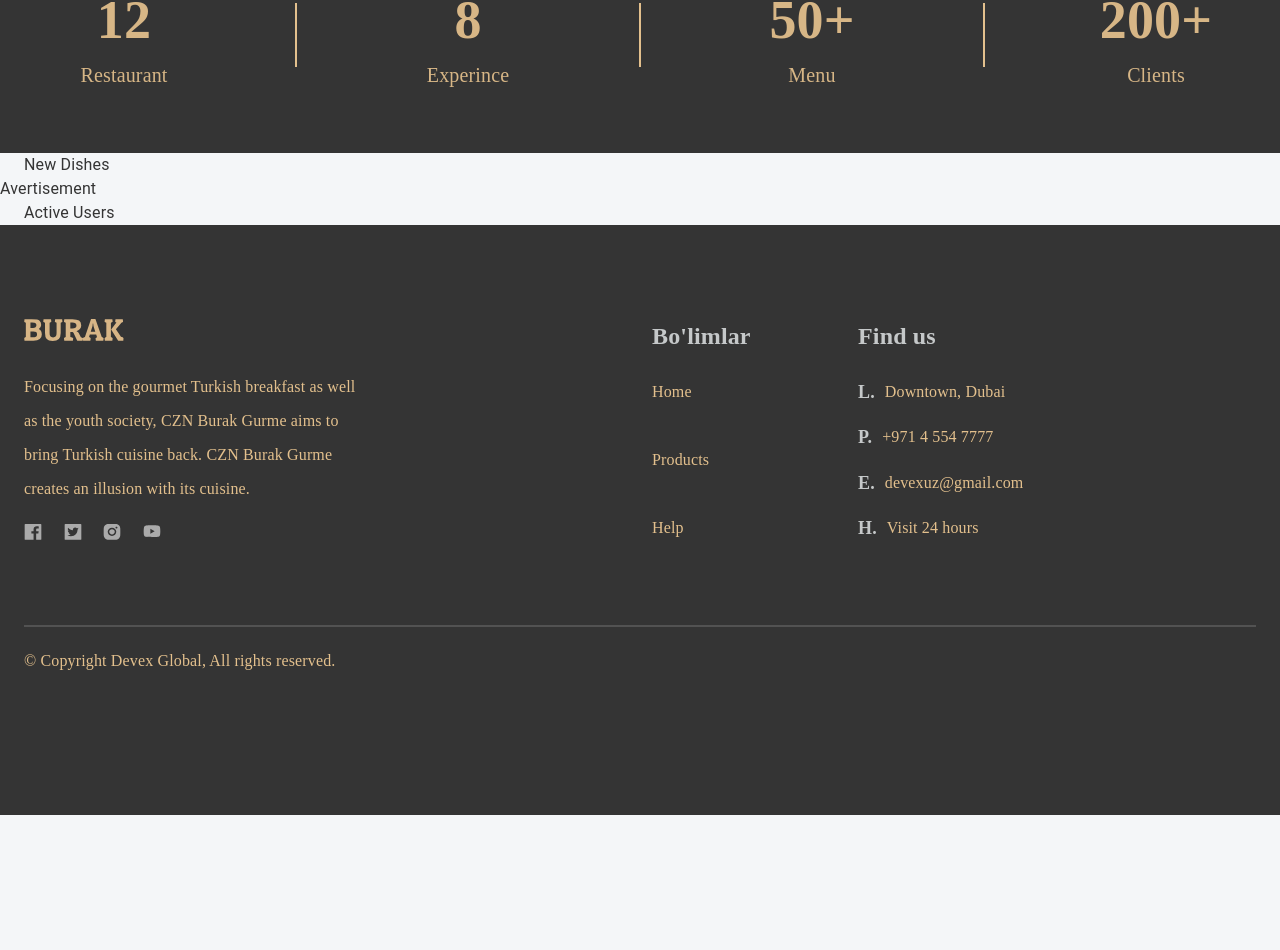
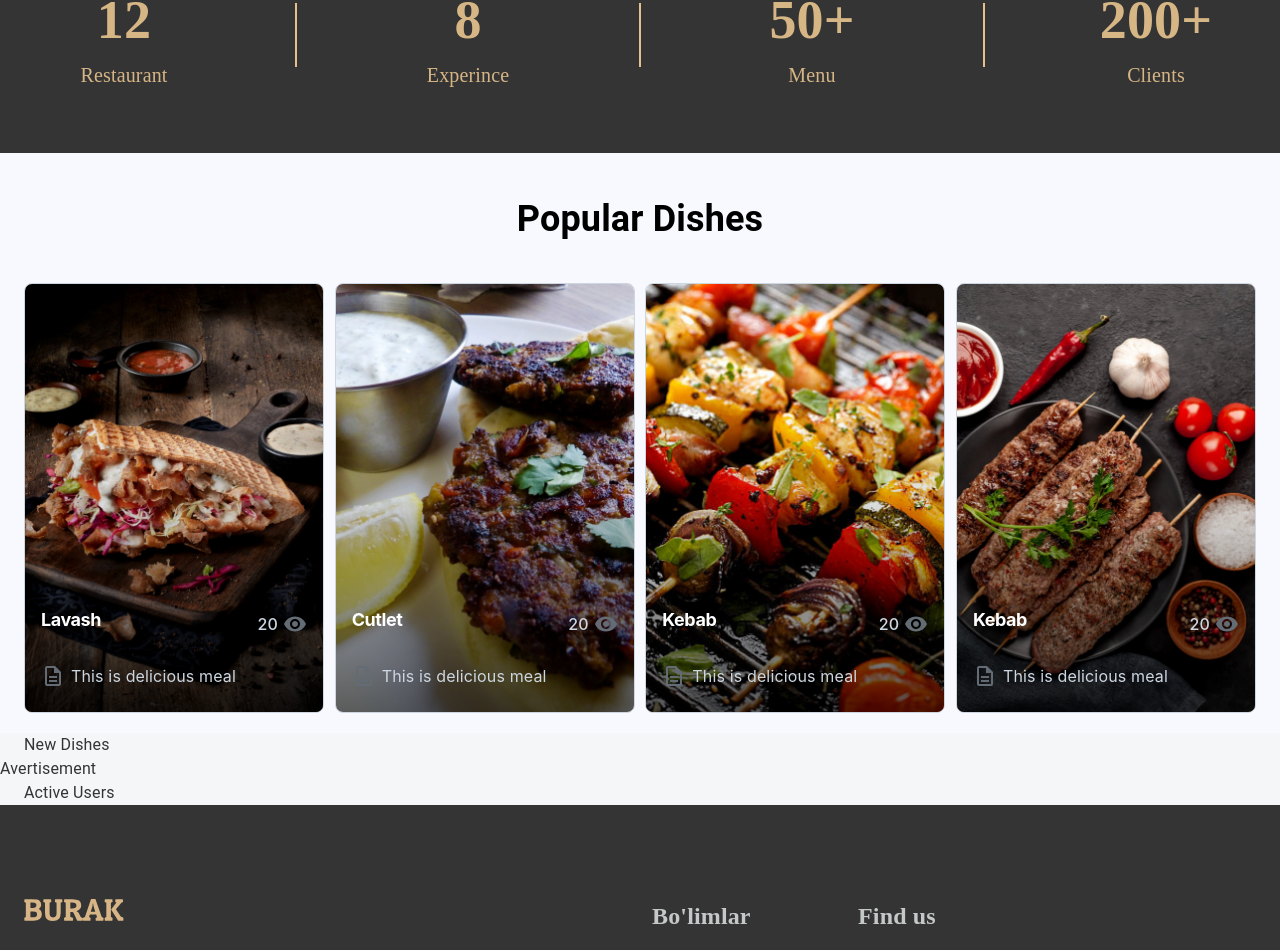
Before and after one commit to ShohbozKurbonbekov/burak-react, a React (Create React App) app: page / in a window 1280 px wide. Shown: the part 856-1806 px from the top of the page. Before the commit the page ends 1671 px from the top, so only its background shows below. Built offline with nearby package versions, Linux system fonts and the light colour scheme.

Commit message:
feat: developing popularDishes sectional component

```diff
--- a/package.json
+++ b/package.json
@@ -6,6 +6,7 @@
     "@emotion/react": "^11.14.0",
     "@emotion/styled": "^11.14.0",
     "@mui/icons-material": "5.8.4",
+    "@mui/joy": "^5.0.0-beta.52",
     "@mui/material": "^7.0.2",
     "@reduxjs/toolkit": "^1.8.1",
     "@testing-library/jest-dom": "^4.2.4",
--- a/src/app/screens/HomePage/PopularDishes.tsx
+++ b/src/app/screens/HomePage/PopularDishes.tsx
@@ -1,10 +1,98 @@
 import React from "react";
-import { Container } from "@mui/material";
+import { Container, Stack, Box } from "@mui/material";
+import { Card, CardContent, CardCover, Typography } from "@mui/joy";
+import { CssVarsProvider } from "@mui/joy/styles";
+import { CardOverflow } from "@mui/joy";
+import VisibilityIcon from "@mui/icons-material/Visibility";
+import DescriptionOutlinedIcon from "@mui/icons-material/DescriptionOutlined";
+import LocationOnRoundedIcon from "@mui/icons-material/LocationOnRounded";
+
+const list = [
+  {
+    productName: "Lavash",
+    imagePath: "/img/lavash.webp",
+  },
+  {
+    productName: "Cutlet",
+    imagePath: "/img/cutlet.webp",
+  },
+  {
+    productName: "Kebab",
+    imagePath: "/img/kebab.webp",
+  },
+  {
+    productName: "Kebab",
+    imagePath: "/img/kebab-fresh.webp",
+  },
+];
 
 export default function PopularDishes() {
   return (
-    <div>
-      <Container></Container>
+    <div className="popular-dishes-frame">
+      <Container>
+        <Stack className="popular-section">
+          <Box className="category-name">Popular Dishes</Box>
+          <Stack className="cards-frame">
+            {list.map((product, number) => {
+              return (
+                <CssVarsProvider key={number}>
+                  <Card className="card">
+                    <CardCover>
+                      <img src={product.imagePath} alt="" />
+                    </CardCover>
+                    <CardCover className="card-cover" />
+                    <CardContent sx={{ justifyContent: "flex-end" }}>
+                      <Stack
+                        flexDirection={"row"}
+                        justifyContent={"space-between"}
+                      >
+                        <Typography
+                          level="h2"
+                          fontSize={"lg"}
+                          textColor={"#fff"}
+                          mb={1}
+                        >
+                          {product.productName}
+                        </Typography>
+                        <Typography
+                          sx={{
+                            fontWeight: "md",
+                            color: "neutral.300",
+                            alignItems: "center",
+                            display: "flex",
+                          }}
+                        >
+                          20
+                          <VisibilityIcon
+                            sx={{ fontSize: "25", marginLeft: "5px" }}
+                          ></VisibilityIcon>
+                        </Typography>
+                      </Stack>
+                    </CardContent>
+                    <CardOverflow
+                      sx={{
+                        display: "flex",
+                        gap: 1.5,
+                        py: 1.5,
+                        px: "var(--Card-padding)",
+                        borderTop: "1p solid",
+                        height: "60px",
+                      }}
+                    >
+                      <Typography
+                        startDecorator={<DescriptionOutlinedIcon />}
+                        textColor="neutral.300"
+                      >
+                        This is delicious meal
+                      </Typography>
+                    </CardOverflow>
+                  </Card>
+                </CssVarsProvider>
+              );
+            })}
+          </Stack>
+        </Stack>
+      </Container>
     </div>
   );
 }
--- a/src/css/homePage.css
+++ b/src/css/homePage.css
@@ -41,3 +41,53 @@
   line-height: 30px;
   color: #d7b686;
 }
+
+/*Popular Dishes Styles*/
+.homePage .popular-dishes-frame {
+  width: 100%;
+  height: 580px;
+  display: flex;
+  background-color: rgb(248, 248, 255);
+}
+.homePage .popular-dishes-frame .popular-section {
+  width: 100%;
+  margin-top: 45px;
+  display: flex;
+  flex-direction: column;
+  align-items: center;
+}
+.homePage .popular-dishes-frame .popular-section .category-name {
+  color: rgb(0, 0, 0);
+  font-family: Roboto, Serif;
+  font-size: 36px;
+  font-weight: 600;
+  line-height: 42px;
+  letter-spacing: 4%;
+}
+
+.homePage .popular-dishes-frame .popular-section .cards-frame {
+  width: 100%;
+  margin-top: 43px;
+  display: flex;
+  flex-direction: row;
+  justify-content: space-between;
+}
+
+.homePage .popular-dishes-frame .popular-section .cards-frame .card {
+  min-height: 430px;
+  min-width: 300px;
+  cursor: pointer;
+}
+.homePage
+  .popular-dishes-frame
+  .popular-section
+  .cards-frame
+  .card
+  .card-cover {
+  background: linear-gradient(
+      to top,
+      rgba(0, 0, 0, 0.4),
+      rgba(0, 0, 0, 0) 200px
+    ),
+    linear-gradient(to top, rgba(0, 0, 0, 0.4), rgba(0, 0, 0, 0) 300px);
+}
```
Also changed, not shown: 1 other file (tests, documents, lock files or other folders).
